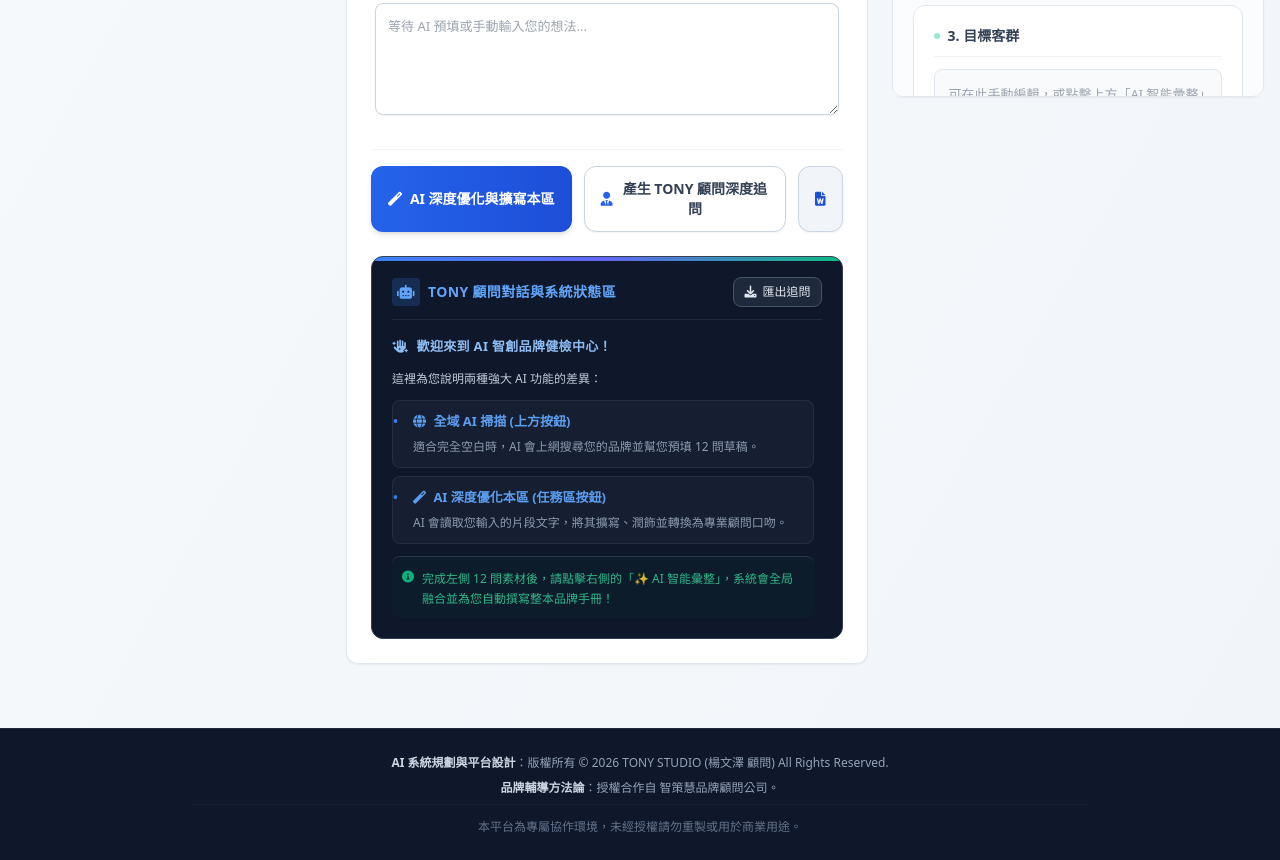
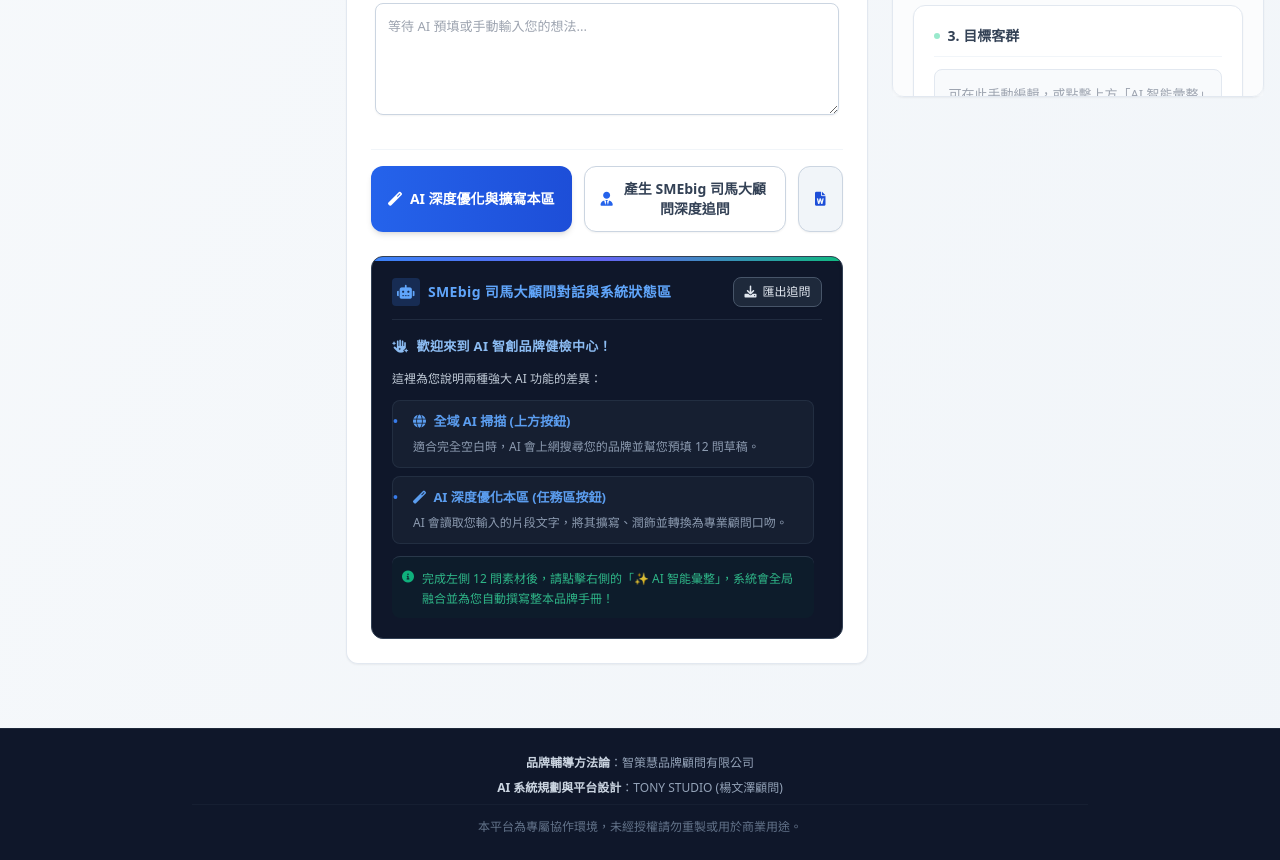
Before and after one commit to MindNodeAI/TONY_K9-BrandBaseAIBrand35-QA20260714, a plain HTML site: page index.html in a window 1280 px wide. Shown: the part 1392-2252 px from the top of the page. Drawn offline with nearby package versions, Linux system fonts and the light colour scheme; no server answers.

Commit message:
Add files via upload

```diff
--- a/index.html
+++ b/index.html
@@ -200,7 +200,7 @@
                                 <i class="fas fa-magic mr-2"></i> <span data-i18n="btnDraft">✨ AI 深度優化與擴寫本區</span>
                             </button>
                             <button onclick="askConsultant()" id="btnQuestion" class="flex-1 bg-white border border-slate-300 text-slate-700 hover:bg-slate-50 hover:border-slate-400 px-4 py-3 rounded-xl text-sm font-bold shadow-sm transition-all flex items-center justify-center active:scale-95 disabled:opacity-70 disabled:cursor-not-allowed">
-                                <i class="fas fa-user-tie mr-2 text-blue-600"></i> <span data-i18n="btnQuestion">💡 產生顧問深度追問</span>
+                                <i class="fas fa-user-tie mr-2 text-blue-600"></i> <span data-i18n="btnQuestion">💡 產生 SMEbig 司馬大顧問深度追問</span>
                             </button>
                             <button onclick="exportCurrentTask()" class="sm:w-auto w-full bg-slate-100 text-slate-700 border border-slate-300 hover:bg-slate-200 px-4 py-3 rounded-xl text-sm font-bold shadow-sm transition-all flex items-center justify-center active:scale-95" title="匯出本區任務內容 (Word)">
                                 <i class="fas fa-file-word text-blue-700"></i>
@@ -215,7 +215,7 @@
                                     <div class="w-7 h-7 rounded bg-blue-500/20 flex items-center justify-center mr-2">
                                         <i class="fas fa-robot"></i>
                                     </div>
-                                    <span data-i18n="aiPanelTitle">TONY 顧問對話與系統狀態區</span>
+                                    <span data-i18n="aiPanelTitle">SMEbig 司馬大顧問對話與系統狀態區</span>
                                 </h3>
                                 <button onclick="exportAiReply()" class="text-xs bg-slate-800 hover:bg-slate-700 border border-slate-600 px-2.5 py-1.5 rounded-lg text-slate-200 transition-colors flex items-center shadow-sm">
                                     <i class="fas fa-download mr-1.5"></i> <span data-i18n="btnExportReply">匯出追問</span>
@@ -268,8 +268,8 @@
     <!-- 底部版權宣告 -->
     <footer class="bg-slate-900 text-slate-400 py-6 px-4 text-center text-xs mt-auto border-t border-slate-800">
         <div class="max-w-4xl mx-auto space-y-1.5 leading-relaxed">
-            <p><strong data-i18n="footerDesign" class="text-slate-300">AI 系統規劃與平台設計</strong>：<span data-i18n="footerCopyright">版權所有 © 2026 TONY STUDIO (楊文澤 顧問) All Rights Reserved.</span></p>
-            <p><strong data-i18n="footerMethod" class="text-slate-300">品牌輔導方法論</strong>：<span data-i18n="footerPartner">授權合作自 智策慧品牌顧問公司。</span></p>
+            <p><strong data-i18n="footerMethod" class="text-slate-300">品牌輔導方法論</strong>：<span data-i18n="footerPartner">智策慧品牌顧問有限公司</span></p>
+            <p><strong data-i18n="footerDesign" class="text-slate-300">AI 系統規劃與平台設計</strong>：<span data-i18n="footerCopyright">TONY STUDIO (楊文澤顧問)</span></p>
             <p class="text-slate-500 mt-3 pt-3 border-t border-slate-800/50" data-i18n="footerWarning">本平台為專屬協作環境，未經授權請勿重製或用於商業用途。</p>
         </div>
     </footer>
@@ -347,18 +347,18 @@
                 currentTaskBadge: "目前任務",
                 videoLabel: "搭配影片",
                 btnDraft: "AI 深度優化與擴寫本區",
-                btnQuestion: "產生 TONY 顧問深度追問",
+                btnQuestion: "產生 SMEbig 司馬大顧問深度追問",
                 btnExportTask: "匯出本區任務內容",
-                aiPanelTitle: "TONY 顧問對話與系統狀態區",
+                aiPanelTitle: "SMEbig 司馬大顧問對話與系統狀態區",
                 btnExportReply: "匯出追問",
                 manualTitle: "品牌成功手冊",
                 manualDesc: "經 AI 轉化與整合的最終心血結晶",
                 btnExportManual: "匯出 Word",
                 btnGenerateManual: "AI 智能彙整：全局整合自動撰寫全本手冊",
+                footerMethod: "品牌輔導方法論",
+                footerPartner: "智策慧品牌顧問有限公司",
                 footerDesign: "AI 系統規劃與平台設計",
-                footerCopyright: "版權所有 © 2026 TONY STUDIO (楊文澤 顧問) All Rights Reserved.",
-                footerMethod: "品牌輔導方法論",
-                footerPartner: "授權合作自 智策慧品牌顧問公司。",
+                footerCopyright: "TONY STUDIO (楊文澤顧問)",
                 footerWarning: "本平台為專屬協作環境，未經授權請勿重製或用於商業用途。",
                 aiReplyDefault: `<div class="space-y-3">
                                     <p class="text-blue-300 font-bold tracking-wide"><i class="fas fa-hand-sparkles mr-2"></i>歡迎來到 AI 智創品牌健檢中心！</p>
@@ -404,18 +404,18 @@
                 currentTaskBadge: "Current Task",
                 videoLabel: "Related Video",
                 btnDraft: "AI Deep Optimize Section",
-                btnQuestion: "Generate Deep Probing Questions",
+                btnQuestion: "Generate SMEbig Consultant Probing Questions",
                 btnExportTask: "Export Task",
-                aiPanelTitle: "TONY Consultant Dialog & Status",
+                aiPanelTitle: "SMEbig Consultant Dialog & Status",
                 btnExportReply: "Export Questions",
                 manualTitle: "Brand Success Manual",
                 manualDesc: "The final crystallization of AI transformation",
                 btnExportManual: "Export Word",
                 btnGenerateManual: "AI Smart Integration: Auto-write Full Manual",
+                footerMethod: "Brand Consulting Methodology",
+                footerPartner: "Swot Consulting Co., Ltd.",
                 footerDesign: "AI System Architecture & Platform Design",
-                footerCopyright: "Copyright © 2026 TONY STUDIO. All Rights Reserved.",
-                footerMethod: "Brand Consulting Methodology",
-                footerPartner: "Authorized partnership with Swot Consulting.",
+                footerCopyright: "TONY STUDIO (Consultant Tony Yang)",
                 footerWarning: "Exclusive collaboration environment. Unauthorized reproduction prohibited.",
                 aiReplyDefault: `<div class="space-y-3">
                                     <p class="text-blue-300 font-bold tracking-wide"><i class="fas fa-hand-sparkles mr-2"></i>Welcome to AI Brand Discovery!</p>
@@ -766,7 +766,7 @@
             </div>`;
 
             const promptLang = currentLang === 'zh' ? '請用流暢專業的繁體中文回答' : 'Please answer in professional English';
-            const prompt = `你是資深品牌顧問 TONY 老師。基於資料：${getBaseContext()}。
+            const prompt = `你是資深品牌顧問 SMEbig 司馬大顧問。基於資料：${getBaseContext()}。
 請優先透過 Google 搜尋解析官方網站內容。為我草擬品牌【完整 12 個任務】的內部輸入欄位草稿。務必精簡扼要，直指核心。
 ${promptLang}。
 【極度重要限制】：必須嚴格回傳純 JSON 格式字串，絕不包含任何 Markdown 說明文字（不要包含 \`\`\`json 標籤）。絕對禁止在 JSON 內容中直接換行，若需換行請使用 \\n 字元。格式如下：
@@ -831,7 +831,7 @@
             const promptLang = currentLang === 'zh' ? '請用繁體中文回答' : 'Please answer in English';
             const prompt = `基於品牌資料：${getBaseContext()}。目前任務：${task.name[currentLang]}。
 【使用者目前的想法】：\n${currentInput ? currentInput : "(空白)"}
-【重要指令】：你是 TONY 老師。請「吸收使用者的想法」，結合網路搜尋，將其「深度優化、專業化、具體化」。${promptLang}。
+【重要指令】：你是 SMEbig 司馬大顧問。請「吸收使用者的想法」，結合網路搜尋，將其「深度優化、專業化、具體化」。${promptLang}。
 【極度重要限制】：嚴格回傳純 JSON 格式字串，不加廢話，不要 Markdown 標籤。絕對禁止直接換行（請用 \\n）。格式如下：\n{ ${fieldKeys} }`;
 
             try {
@@ -884,7 +884,7 @@
             });
 
             const promptLang = currentLang === 'zh' ? '請用流暢專業的繁體中文撰寫' : 'Please write in fluent, professional English';
-            const prompt = `你現在是系統資料產出端 API。請扮演資深品牌顧問 TONY 老師。
+            const prompt = `你現在是系統資料產出端 API。請扮演資深品牌顧問 SMEbig 司馬大顧問。
 請根據客戶的【品牌基本資料】：${getBaseContext()}
 以及他們在 12 個診斷任務中填寫的【素材庫】：${allTasksData}
 
@@ -987,7 +987,7 @@
             const brandName = document.getElementById('base_brandName').value || 'BrandBase';
             const date = new Date().toISOString().split('T')[0];
 
-            const title1 = currentLang === 'zh' ? 'TONY 專家深度追問' : 'TONY Expert Deep Probing';
+            const title1 = currentLang === 'zh' ? 'SMEbig 司馬大專家深度追問' : 'SMEbig Expert Deep Probing';
             const title2 = currentLang === 'zh' ? '對應任務' : 'Target Task';
 
             const aiReplyHtml = document.getElementById('aiReplyContent').innerHTML;
@@ -1024,7 +1024,7 @@
             out.innerHTML = `<div class="text-blue-300 animate-pulse flex items-center"><i class="fas fa-circle-notch fa-spin mr-3 text-lg"></i> ${msgLoading}</div>`;
 
             const promptLang = currentLang === 'zh' ? '請用繁體中文回答' : 'Please answer in English';
-            const prompt = `你是TONY老師。基於資料：${getBaseContext()}。目前任務：${taskDefinitions.find(t=>t.id===taskId).name[currentLang]}。
+            const prompt = `你是SMEbig司馬大顧問。基於資料：${getBaseContext()}。目前任務：${taskDefinitions.find(t=>t.id===taskId).name[currentLang]}。
 請提出 3 個能直擊痛點的「深度追問」，讓他反思這個任務。條列式，200字內。絕不能包含任何前言、結語（不要說好的）。${promptLang}。`;
             try {
                 const responseText = await callGemini(prompt);
```
